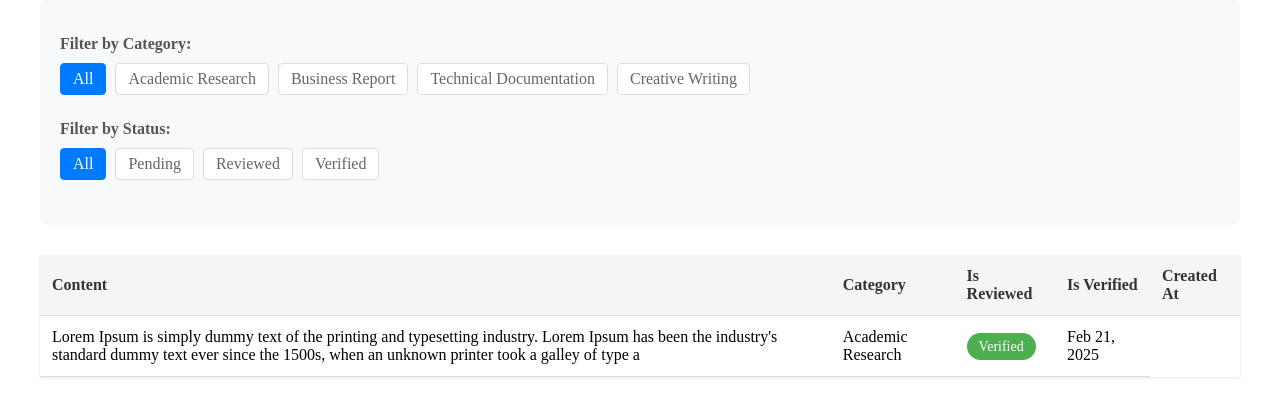
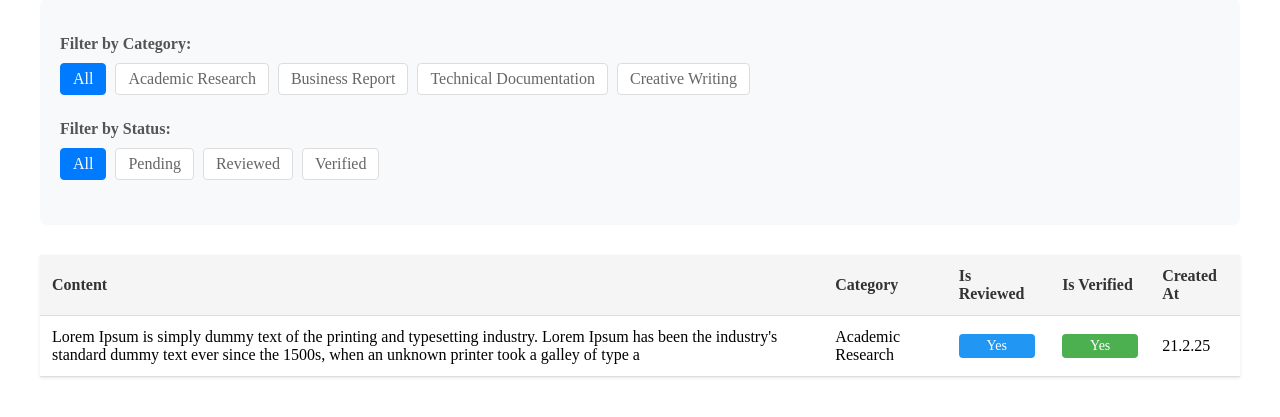
Before and after one commit to TharHtet236401/intern_task1, a Django app: page / in a window 1280 px wide. Shown: the part 193-610 px from the top of the page. Run offline with Django 5.2, Linux system fonts and the light colour scheme; data comes from the database, SQL or seed files in the repository; both versions use the stored data as it was after the commit.

Commit message:
Update submission status display and date format in home template

```diff
--- a/submissions/templates/submissions/home.html
+++ b/submissions/templates/submissions/home.html
@@ -47,19 +47,24 @@
                     <td>{{ submission.content }}</td>
                     <td>{{ submission.get_category_display }}</td>
                     <td>
-                        {% if submission.is_verified %}
-                            <span class="status verified">Verified</span>
-                        {% elif submission.is_reviewed %}
-                            <span class="status reviewed">Reviewed</span>
+                        {% if submission.is_reviewed %}
+                            <span class="status reviewed">Yes</span>
                         {% else %}
-                            <span class="status pending">Pending</span>
+                            <span class="status pending">No</span>
                         {% endif %}
                     </td>
-                    <td>{{ submission.created_at|date:"M d, Y" }}</td>
+                    <td>
+                        {% if submission.is_verified %}
+                            <span class="status verified">Yes</span>
+                        {% else %}
+                            <span class="status pending">No</span>
+                        {% endif %}
+                    </td>
+                    <td>{{ submission.created_at|date:"j.n.y" }}</td>
                 </tr>
             {% empty %}
                 <tr>
-                    <td colspan="4" class="no-data">No submissions found.</td>
+                    <td colspan="5" class="no-data">No submissions found.</td>
                 </tr>
             {% endfor %}
         </tbody>
@@ -143,10 +148,13 @@
     }
 
     .status {
-        padding: 6px 12px;
-        border-radius: 20px;
+        padding: 4px 8px;
+        border-radius: 4px;
         font-size: 14px;
         font-weight: 500;
+        display: inline-block;
+        min-width: 60px;
+        text-align: center;
     }
 
     .status.verified {
```
Also changed, not shown: db.sqlite3.
